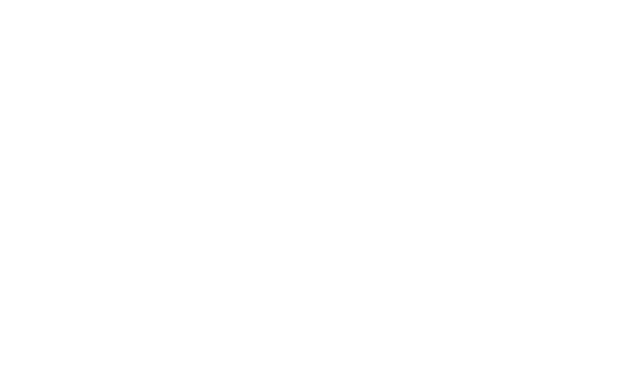
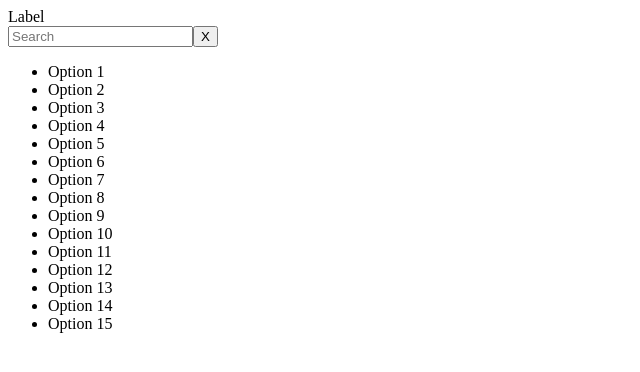
Before and after one commit to VictorPoprozhuk/autocomplete, a Vue app: page / in a window 1280 px wide. Shown: the top 372 px of the page, without its empty margins (0-640 px from the left). Built offline with nearby package versions, Linux system fonts and the light colour scheme.

Commit message:
add basic template and functionality

```diff
--- a/src/App.vue
+++ b/src/App.vue
@@ -1,24 +1,16 @@
 <template>
   <div id="app">
+    <Autocomplete/>
   </div>
 </template>
 
 <script>
+  import Autocomplete from './components/Autocomplete/Autocomplete.vue'
+  export default {
 
-export default {
-  name: 'App',
-  components: {
+    name: 'App',
+    components: {
+      Autocomplete
+    }
   }
-}
 </script>
-
-<style lang="scss">
-#app {
-  font-family: Avenir, Helvetica, Arial, sans-serif;
-  -webkit-font-smoothing: antialiased;
-  -moz-osx-font-smoothing: grayscale;
-  text-align: center;
-  color: #2c3e50;
-  margin-top: 60px;
-}
-</style>
--- a/src/components/Autocomplete/Autocomplete.vue
+++ b/src/components/Autocomplete/Autocomplete.vue
@@ -1,9 +1,41 @@
 <template>
-    <div></div>
+    <div class="autocomplete-container">
+        <label for="autocomplete">
+            Label
+        </label>
+        <div class="input-container">
+            <input type="text" placeholder="Search" id="autocomplete" v-model="searchQuery">
+            <button class="clear-input" type="button">X</button>
+            <ul class="options-list">
+                <li class="option-item" v-for="option in filteredOptions" :key="option.id">{{option.title}}</li>
+            </ul>
+        </div>
+    </div>
 </template>
 
 <script>
+  import { options } from '../../constants'
 
+  export default {
+    data () {
+      return {
+        searchQuery: '',
+        showOptions: 15,
+        selectedOption: null,
+      }
+    },
+    computed: {
+      searchQueryLowerCase () {
+        return this.searchQuery.toLowerCase()
+      },
+      filteredOptions () {
+        if (!this.searchQuery) {
+          return options.slice(0, this.showOptions)
+        }
+        return options.filter(option => option.title.toLowerCase().includes(this.searchQueryLowerCase)).slice(0, this.showOptions)
+      }
+    }
+  }
 </script>
 
-<style scoped lang="scss" src="Autocomplete.scss"></style>
+<style scoped lang="scss" src="./Autocomplete.scss"></style>
```
Also changed, not shown: src/components/Autocomplete/index.js (deleted).
